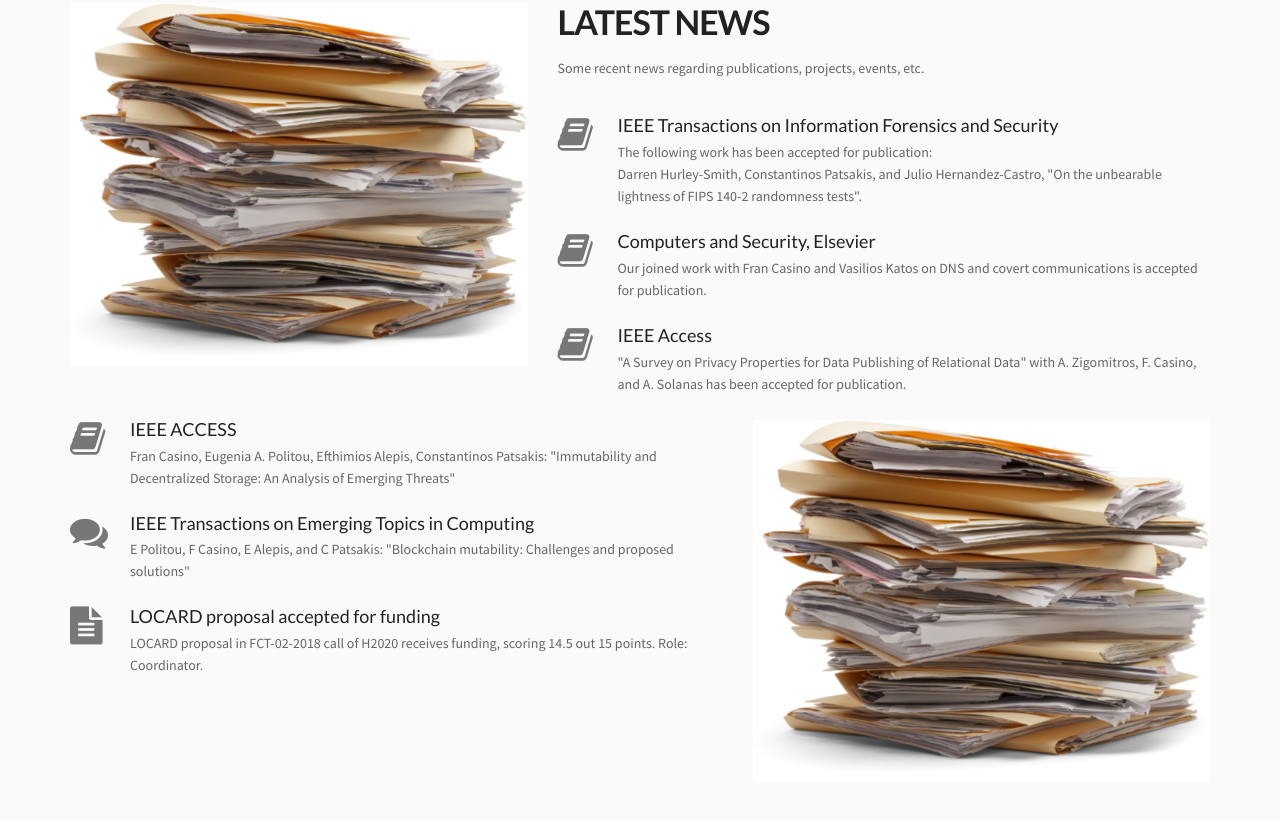
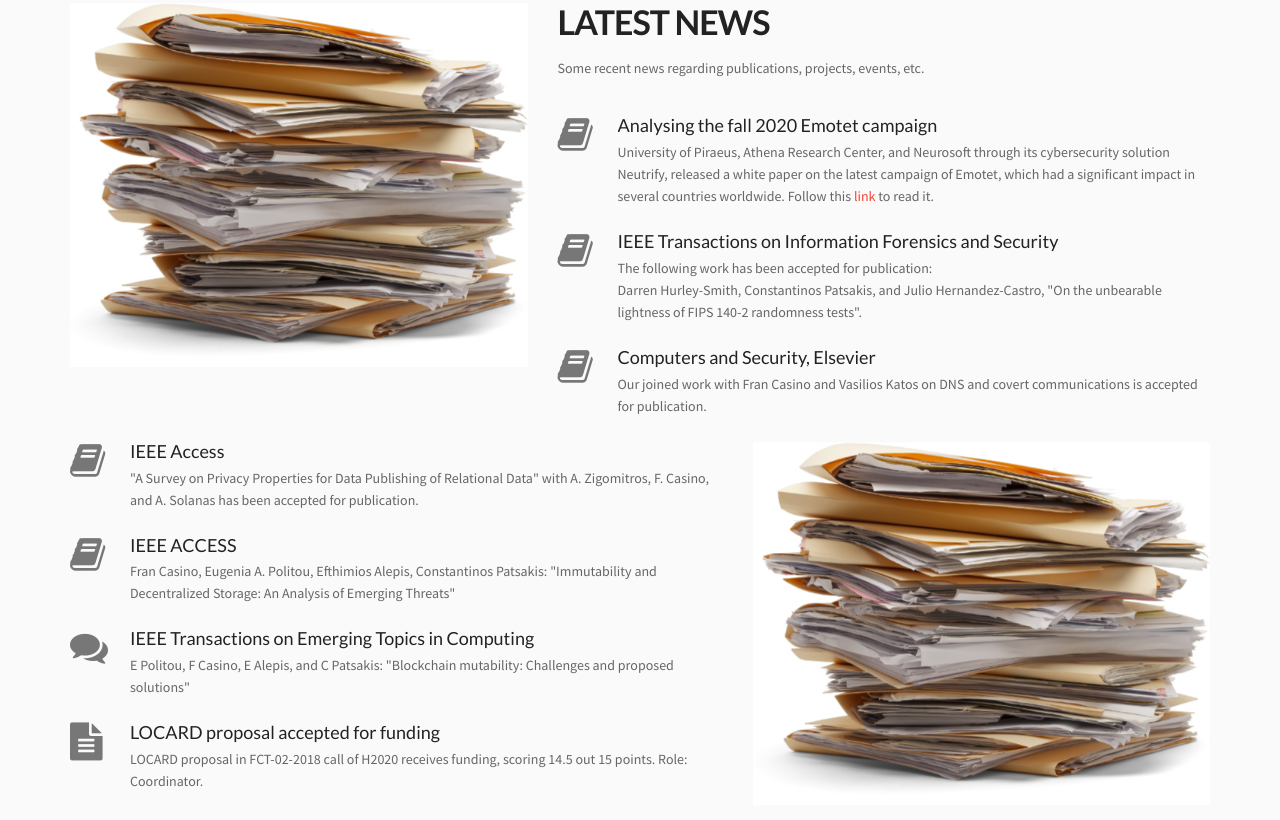
Before and after one commit to kpatsakis/kpatsakis.github.io, a plain HTML site: page index.html in a window 1280 px wide. Shown: the part 1507-2327 px from the top of the page. Drawn offline with Linux system fonts and the light colour scheme; a script that the page names is missing; files whose address does not match are found by name.

Commit message:
added whitepaper

```diff
--- a/index.html
+++ b/index.html
@@ -134,6 +134,15 @@
 							<i class="fa-book"></i>
 						</div>
 						<div class="featured-box-col2 wow fadeInRight delay-04s">
+							<h3>Analysing the fall 2020 Emotet campaign</h3>
+							<p>University of Piraeus, Athena Research Center, and Neurosoft through its cybersecurity solution Neutrify,  released a white paper on the latest campaign of Emotet, which had a significant impact in several countries worldwide. Follow this <a href="files/emotet_analysis.pdf">link</a> to read it.
+						</div>
+					</div>
+					<div class="featured-box">
+						<div class="featured-box-col1 wow fadeInRight delay-04s">
+							<i class="fa-book"></i>
+						</div>
+						<div class="featured-box-col2 wow fadeInRight delay-04s">
 							<h3>IEEE Transactions on Information Forensics and Security </h3>
 							<p>The following work has been accepted for publication:
 								<br>Darren Hurley-Smith, Constantinos Patsakis, and Julio Hernandez-Castro, "On the unbearable lightness of FIPS 140-2 randomness tests".</p>
@@ -148,6 +157,19 @@
 							<p>Our joined work with Fran Casino and Vasilios Katos on DNS and covert communications is accepted for publication.</p>
 						</div>
 					</div>
+
+
+
+
+				</div>
+			</div>
+		</div>
+		<!--main-section alabaster-end-->
+		<!--  second row with news-->
+		<!--main-section alabaster-start-->
+		<div class="container">
+			<div class="row">
+				<div class="col-lg-7 col-sm-8 featured-work">
 					<div class="featured-box">
 						<div class="featured-box-col1 wow fadeInRight delay-02s">
 							<i class="fa-book"></i>
@@ -158,17 +180,6 @@
 						</div>
 					</div>
 
-
-
-				</div>
-			</div>
-		</div>
-		<!--main-section alabaster-end-->
-		<!--  second row with news-->
-		<!--main-section alabaster-start-->
-		<div class="container">
-			<div class="row">
-				<div class="col-lg-7 col-sm-8 featured-work">
 					<div class="featured-box">
 						<div class="featured-box-col1 wow fadeInRight delay-04s">
 							<i class="fa-book"></i>
```
Also changed, not shown: 1 other file.
